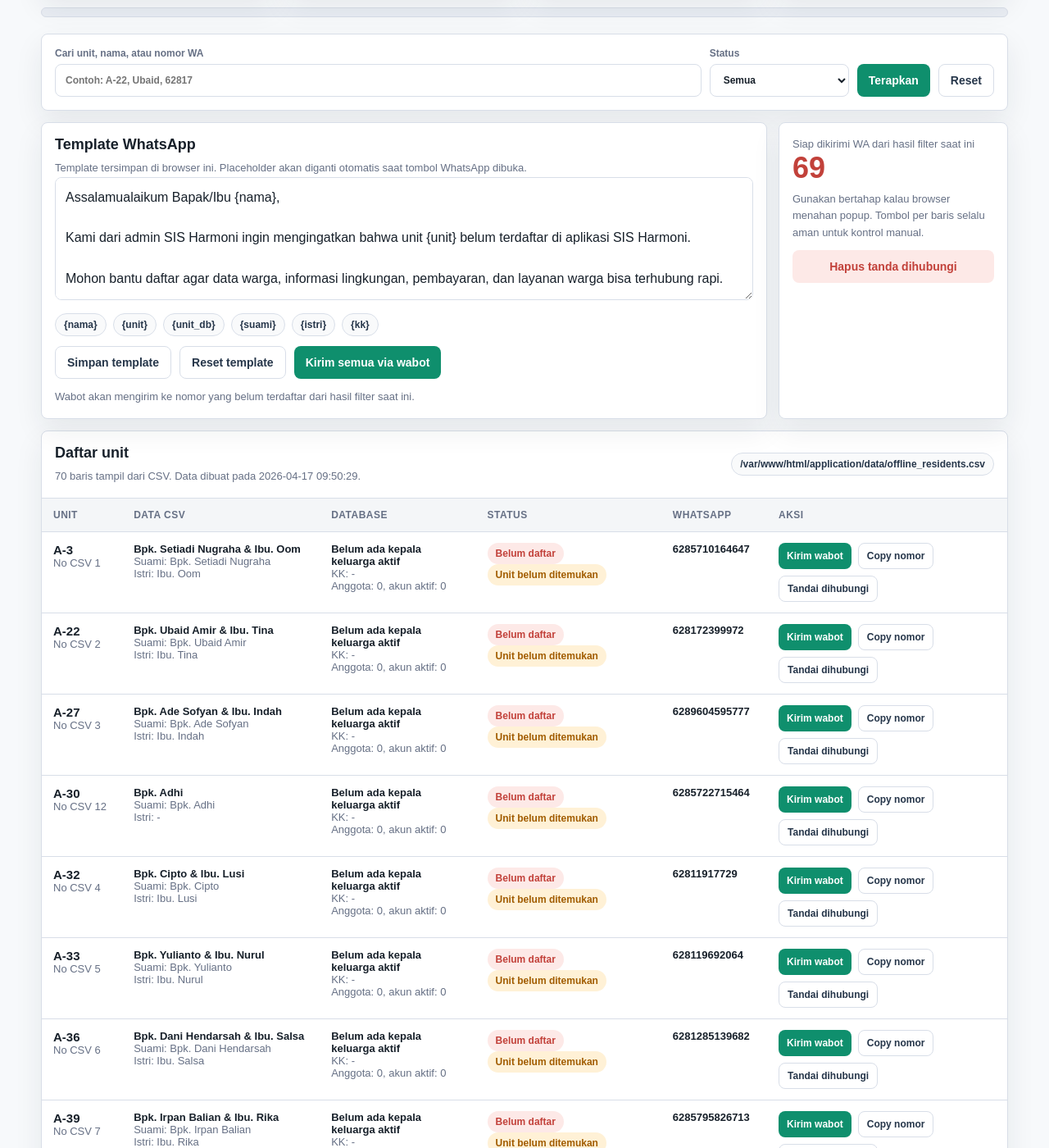
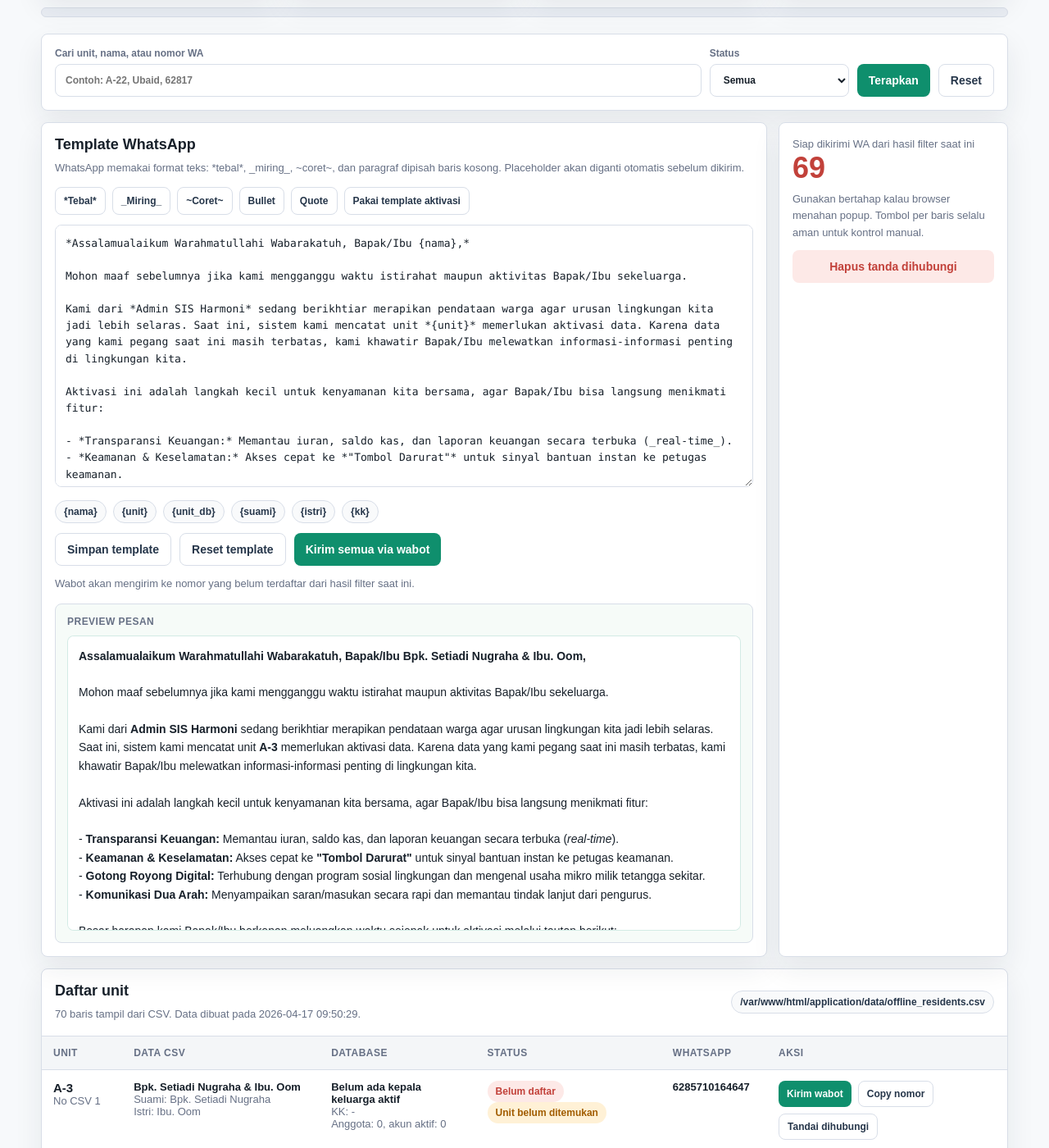
Before and after one commit to homesislab/sis-harmoni, a CodeIgniter app: page /database/admin/offline-residents in a window 1280 px wide. Shown: the part 274-1674 px from the top of the page at 82% size. Run offline with CodeIgniter, Linux system fonts and the light colour scheme; tables that the repository leaves empty or names only in its code hold one stand-in row (values such as "Sample post").

Commit message:
feat(template): enhance WhatsApp message template with formatting options and preview functionality

```diff
--- a/application/models/Offline_resident_model.php
+++ b/application/models/Offline_resident_model.php
@@ -117,13 +117,27 @@ class Offline_resident_model extends CI_Model
     public function default_template(): string
     {
         return trim((string)getenv('OFFLINE_RESIDENT_WA_TEMPLATE')) ?: implode("\n", [
-            'Assalamualaikum Bapak/Ibu {nama},',
+            '*Assalamualaikum Warahmatullahi Wabarakatuh, Bapak/Ibu {nama},*',
             '',
-            'Kami dari admin SIS Harmoni ingin mengingatkan bahwa unit {unit} belum terdaftar di aplikasi SIS Harmoni.',
+            'Mohon maaf sebelumnya jika kami mengganggu waktu istirahat maupun aktivitas Bapak/Ibu sekeluarga.',
             '',
-            'Mohon bantu daftar agar data warga, informasi lingkungan, pembayaran, dan layanan warga bisa terhubung rapi.',
+            'Kami dari *Admin SIS Harmoni* sedang berikhtiar merapikan pendataan warga agar urusan lingkungan kita jadi lebih selaras. Saat ini, sistem kami mencatat unit *{unit}* memerlukan aktivasi data. Karena data yang kami pegang saat ini masih terbatas, kami khawatir Bapak/Ibu melewatkan informasi-informasi penting di lingkungan kita.',
             '',
-            'Terima kasih.',
+            'Aktivasi ini adalah langkah kecil untuk kenyamanan kita bersama, agar Bapak/Ibu bisa langsung menikmati fitur:',
+            '',
+            '- *Transparansi Keuangan:* Memantau iuran, saldo kas, dan laporan keuangan secara terbuka (_real-time_).',
+            '- *Keamanan & Keselamatan:* Akses cepat ke *"Tombol Darurat"* untuk sinyal bantuan instan ke petugas keamanan.',
+            '- *Gotong Royong Digital:* Terhubung dengan program sosial lingkungan dan mengenal usaha mikro milik tetangga sekitar.',
+            '- *Komunikasi Dua Arah:* Menyampaikan saran/masukan secara rapi dan memantau tindak lanjut dari pengurus.',
+            '',
+            'Besar harapan kami Bapak/Ibu berkenan meluangkan waktu sejenak untuk aktivasi melalui tautan berikut:',
+            '',
+            '👉 https://sis-harmoni.vercel.app/register',
+            '',
+            'Mohon maaf jika sebelumnya data sudah pernah diminta, kami hanya ingin memastikan di sistem baru ini tidak ada data warga yang tercecer. Terima kasih banyak atas dukungan Bapak/Ibu dalam mewujudkan lingkungan yang lebih harmoni.',
+            '',
+            '—',
+            'Pesan ini dikirim otomatis melalui layanan SIS Harmoni',
         ]);
     }
 
--- a/application/views/offline_residents.php
+++ b/application/views/offline_residents.php
@@ -122,7 +122,14 @@ $allBlastRows = array_values(array_filter($items, fn ($row) => empty($row['is_re
             outline: none;
         }
         input, select { min-height: 40px; padding: 0 12px; }
-        textarea { min-height: 150px; padding: 12px; line-height: 1.55; resize: vertical; }
+        textarea {
+            min-height: 320px;
+            padding: 12px;
+            line-height: 1.55;
+            resize: vertical;
+            font-family: ui-monospace, SFMono-Regular, Menlo, Consolas, "Liberation Mono", monospace;
+            font-size: 13px;
+        }
         input:focus, select:focus, textarea:focus { border-color: var(--green); box-shadow: 0 0 0 3px rgba(15, 143, 109, 0.14); }
         .blast {
             display: grid;
@@ -133,6 +140,20 @@ $allBlastRows = array_values(array_filter($items, fn ($row) => empty($row['is_re
         .blast .panel { padding: 16px; }
         .blast h2, .list h2 { margin: 0 0 8px; font-size: 18px; }
         .hint { color: var(--muted); font-size: 13px; line-height: 1.6; margin: 0; }
+        .format-toolbar {
+            display: flex;
+            flex-wrap: wrap;
+            gap: 8px;
+            margin: 12px 0;
+        }
+        .format-toolbar button {
+            min-height: 34px;
+            border: 1px solid var(--line);
+            background: #fff;
+            color: var(--ink);
+            font-size: 12px;
+            padding: 0 10px;
+        }
         .placeholder {
             display: flex;
             flex-wrap: wrap;
@@ -158,6 +179,33 @@ $allBlastRows = array_values(array_filter($items, fn ($row) => empty($row['is_re
         }
         .send-status.ok { color: var(--green); font-weight: 800; }
         .send-status.fail { color: var(--red); font-weight: 800; }
+        .wa-preview {
+            margin-top: 14px;
+            border: 1px solid var(--line);
+            border-radius: 8px;
+            background: #f6fbf8;
+            padding: 14px;
+        }
+        .wa-preview-title {
+            margin: 0 0 10px;
+            color: var(--muted);
+            font-size: 12px;
+            font-weight: 900;
+            text-transform: uppercase;
+            letter-spacing: .04em;
+        }
+        .wa-bubble {
+            max-height: 360px;
+            overflow: auto;
+            border-radius: 8px;
+            background: #fff;
+            border: 1px solid rgba(15, 143, 109, 0.18);
+            padding: 13px;
+            color: #17202a;
+            font-size: 14px;
+            line-height: 1.6;
+            white-space: pre-wrap;
+        }
         .blast-side {
             display: grid;
             align-content: start;
@@ -279,7 +327,15 @@ $allBlastRows = array_values(array_filter($items, fn ($row) => empty($row['is_re
         <section class="blast">
             <div class="panel">
                 <h2>Template WhatsApp</h2>
-                <p class="hint">Template tersimpan di browser ini. Placeholder akan diganti otomatis saat tombol WhatsApp dibuka.</p>
+                <p class="hint">WhatsApp memakai format teks: *tebal*, _miring_, ~coret~, dan paragraf dipisah baris kosong. Placeholder akan diganti otomatis sebelum dikirim.</p>
+                <div class="format-toolbar" aria-label="Toolbar format WhatsApp">
+                    <button type="button" data-format="bold">*Tebal*</button>
+                    <button type="button" data-format="italic">_Miring_</button>
+                    <button type="button" data-format="strike">~Coret~</button>
+                    <button type="button" data-format="bullet">Bullet</button>
+                    <button type="button" data-format="quote">Quote</button>
+                    <button type="button" id="useDefaultTemplate">Pakai template aktivasi</button>
+                </div>
                 <textarea id="waTemplate"><?= html_escape($template ?? '') ?></textarea>
                 <div class="placeholder">
                     <span class="chip">{nama}</span>
@@ -295,6 +351,10 @@ $allBlastRows = array_values(array_filter($items, fn ($row) => empty($row['is_re
                     <button class="button-primary" type="button" id="sendAllWa">Kirim semua via wabot</button>
                 </div>
                 <div class="send-status" id="sendStatus">Wabot akan mengirim ke nomor yang belum terdaftar dari hasil filter saat ini.</div>
+                <div class="wa-preview">
+                    <p class="wa-preview-title">Preview pesan</p>
+                    <div class="wa-bubble" id="waPreview"></div>
+                </div>
             </div>
             <div class="panel blast-side">
                 <div>
@@ -396,6 +456,7 @@ $allBlastRows = array_values(array_filter($items, fn ($row) => empty($row['is_re
         const STORAGE_TEMPLATE = 'sis-harmoni-offline-resident-wa-template';
         const templateEl = document.getElementById('waTemplate');
         const sendStatus = document.getElementById('sendStatus');
+        const previewEl = document.getElementById('waPreview');
         const savedTemplate = localStorage.getItem(STORAGE_TEMPLATE);
 
         if (savedTemplate) {
@@ -414,6 +475,48 @@ $allBlastRows = array_values(array_filter($items, fn ($row) => empty($row['is_re
                 .replaceAll('{suami}', row.csv_suami || '')
                 .replaceAll('{istri}', row.csv_istri || '')
                 .replaceAll('{kk}', row.db_kk_number || '');
+        }
+
+        function escapeHtml(value) {
+            return String(value)
+                .replaceAll('&', '&amp;')
+                .replaceAll('<', '&lt;')
+                .replaceAll('>', '&gt;')
+                .replaceAll('"', '&quot;')
+                .replaceAll("'", '&#039;');
+        }
+
+        function renderWhatsAppPreview(text) {
+            let html = escapeHtml(text);
+            html = html.replace(/\*([^*\n][^*]*?)\*/g, '<strong>$1</strong>');
+            html = html.replace(/_([^_\n][^_]*?)_/g, '<em>$1</em>');
+            html = html.replace(/~([^~\n][^~]*?)~/g, '<s>$1</s>');
+            return html;
+        }
+
+        function updatePreview() {
+            const sample = ROWS.find((row) => row.whatsapp_number) || ROWS[0] || null;
+            previewEl.innerHTML = renderWhatsAppPreview(sample ? messageFor(sample) : templateEl.value);
+        }
+
+        function replaceSelection(before, after, fallback) {
+            const start = templateEl.selectionStart;
+            const end = templateEl.selectionEnd;
+            const selected = templateEl.value.slice(start, end) || fallback;
+            const replacement = before + selected + after;
+            templateEl.setRangeText(replacement, start, end, 'select');
+            templateEl.focus();
+            updatePreview();
+        }
+
+        function prefixSelection(prefix) {
+            const start = templateEl.selectionStart;
+            const end = templateEl.selectionEnd;
+            const selected = templateEl.value.slice(start, end) || 'Tulis poin di sini';
+            const replacement = selected.split('\n').map((line) => prefix + line).join('\n');
+            templateEl.setRangeText(replacement, start, end, 'select');
+            templateEl.focus();
+            updatePreview();
         }
 
         function findRow(unitKey) {
@@ -464,6 +567,23 @@ $allBlastRows = array_values(array_filter($items, fn ($row) => empty($row['is_re
             }
         });
 
+        document.querySelectorAll('[data-format]').forEach((button) => {
+            button.addEventListener('click', () => {
+                const type = button.dataset.format;
+                if (type === 'bold') replaceSelection('*', '*', 'teks tebal');
+                if (type === 'italic') replaceSelection('_', '_', 'teks miring');
+                if (type === 'strike') replaceSelection('~', '~', 'teks coret');
+                if (type === 'bullet') prefixSelection('- ');
+                if (type === 'quote') prefixSelection('> ');
+            });
+        });
+
+        document.getElementById('useDefaultTemplate').addEventListener('click', () => {
+            templateEl.value = DEFAULT_TEMPLATE;
+            localStorage.setItem(STORAGE_TEMPLATE, templateEl.value);
+            updatePreview();
+        });
+
         document.querySelectorAll('.js-send-wa').forEach((button) => {
             button.addEventListener('click', async () => {
                 const row = findRow(button.dataset.unit);
@@ -505,12 +625,16 @@ $allBlastRows = array_values(array_filter($items, fn ($row) => empty($row['is_re
 
         document.getElementById('saveTemplate').addEventListener('click', () => {
             localStorage.setItem(STORAGE_TEMPLATE, templateEl.value);
+            updatePreview();
         });
 
         document.getElementById('resetTemplate').addEventListener('click', () => {
             templateEl.value = DEFAULT_TEMPLATE;
             localStorage.removeItem(STORAGE_TEMPLATE);
+            updatePreview();
         });
+
+        templateEl.addEventListener('input', updatePreview);
 
         document.getElementById('clearContacted').addEventListener('click', () => {
             Object.keys(localStorage)
@@ -549,6 +673,8 @@ $allBlastRows = array_values(array_filter($items, fn ($row) => empty($row['is_re
                 button.textContent = 'Kirim semua via wabot';
             }
         });
+
+        updatePreview();
     </script>
 </body>
 </html>
```
